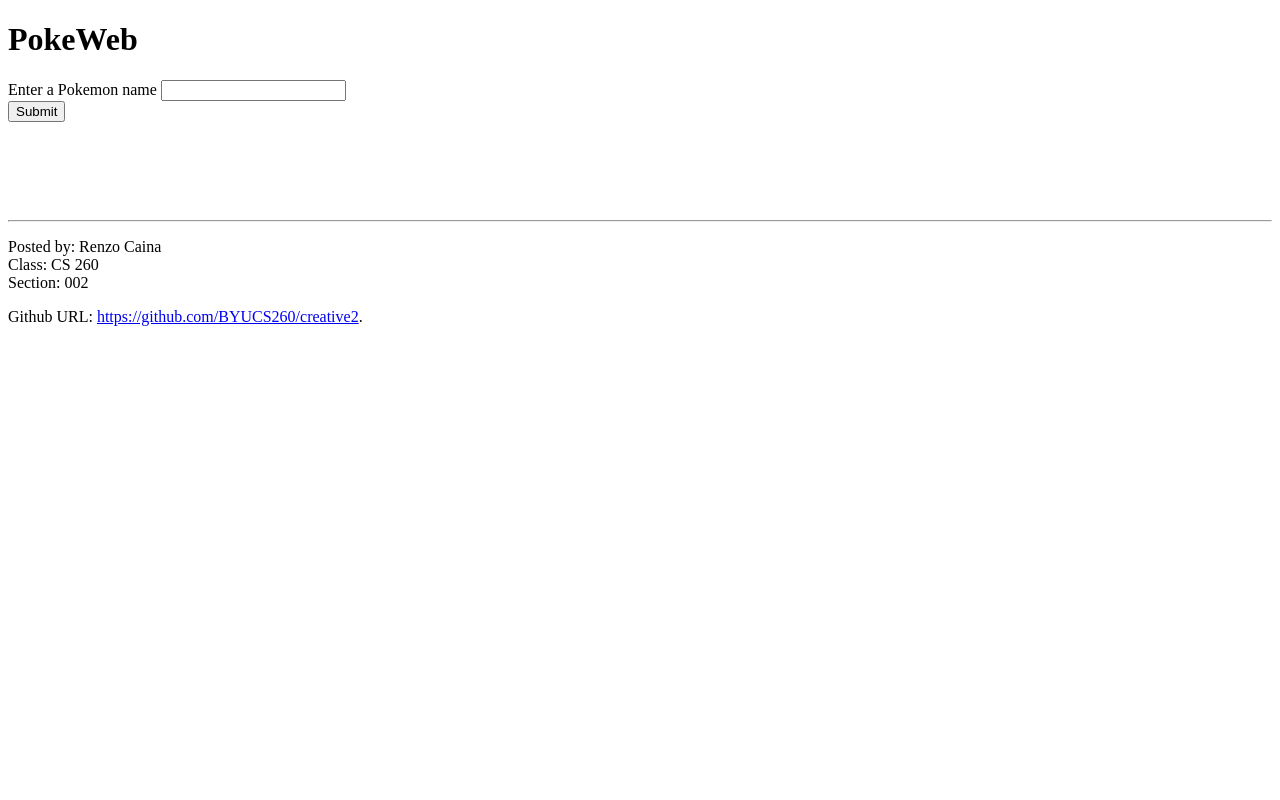
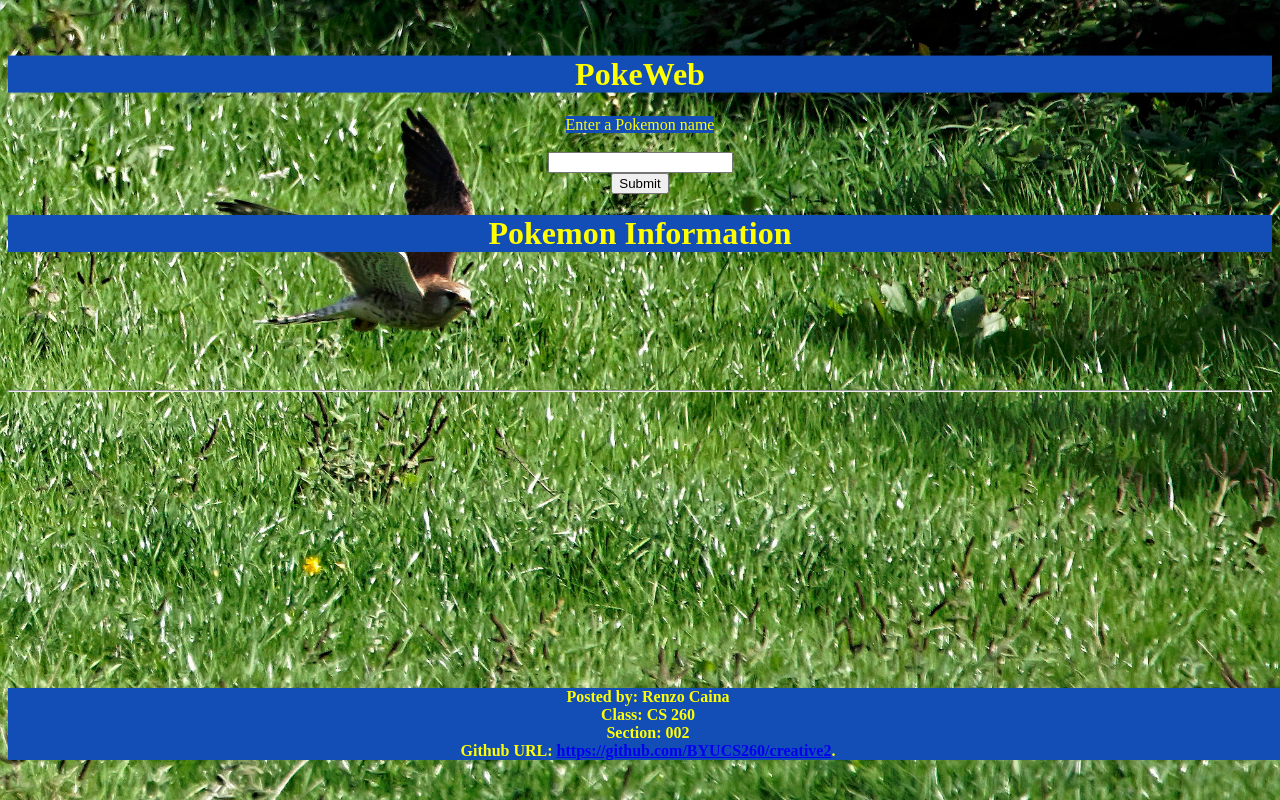
Before and after one commit to rcaina/creative2, a plain HTML site: page index.html in a window 1280 px wide. Drawn offline with Linux system fonts and the light colour scheme.

Commit message:
initial commit

```diff
--- a/index.html
+++ b/index.html
@@ -7,16 +7,23 @@
   </head>
   <body>
 
-    <h1>PokeWeb</h1>
-
+    <h1 class="txt">PokeWeb</h1>
+    <br>
+    <br>
     <form>
-      <label>Enter a Pokemon name</label>
+      <label class="txt">Enter a Pokemon name</label>
+      <br>
+      <br>
       <input id="nameInput" type="text"></input><br/>
       <input id="pokeSubmit" type="submit" value="Submit"></input>
     </form>
+    <h1 class="txt">Pokemon Information</h1>
+    <br>
     <div id="pokeResults">
     </div>
 
+
+<script type="text/javascript" src="script.js"></script>
   </body>
   <br>
   <br>
@@ -26,8 +33,8 @@
 <hr>
 <footer>
   <div id="footer">
-  <p>Posted by: Renzo Caina<br>Class: CS 260<br>Section: 002</p>
-  <p>Github URL: <a href="https://github.com/BYUCS260/creative2">
+  <p class="txt">Posted by: Renzo Caina<br>Class: CS 260<br>Section: 002<br>
+  Github URL: <a href="https://github.com/BYUCS260/lab2-javascript-rcaina">
   https://github.com/BYUCS260/creative2</a>.</p>
   </div>
 </footer>
--- a/script.js
+++ b/script.js
@@ -7,34 +7,37 @@ document.getElementById("pokeSubmit").addEventListener("click", function(event)
 
 
  /* global fetch */
-    const url = 'https://pokeapi.co/api/v2/pokemon/ditto/';
+    const url = 'https://pokeapi.co/api/v2/pokemon/' + value;
 
         fetch(url)
 
           .then(function(response) {
-
+            console.log("hello");
             return response.json();
 
           }).then(function(json) {
 
             console.log(json);
+            console.log(json.name);
 
-          });
-//       let results = "";
-//       results += '<h2>Weather in ' + json.name + "</h2>";
-// //       for (let i=0; i < json.weather.length; i++) {
-// 	results += '<img src="http://pokeapi.co/media/sprites/pokemon/shiny/12.png"/>';
-// //       }
-//     //   results += '<h2>' + json.abilities..name + " &deg;F</h2>";
-//     //   results += "<p>";
-// //       for (let i=0; i < json.weather.length; i++) {
-// // 	results += json.weather[i].description;
-// // 	if (i !== json.weather.length - 1)
-// // 	  results += ", ";
-// //       }
-//     //   results += "</p>";
-//       document.getElementById("pokeResults").innerHTML = results;
+            var pokeinfo='';
+       let results = json;
+      pokeinfo += '<h2 class="txt">Name:   ' + results.name + "<br></h2>";
+      pokeinfo += '<h2 class="txt">Type:   ' + results.types[0].type.name + "<br></h2>";
+      pokeinfo += '<h2 class="txt">Top Move(s):<br><br>'+ results.moves[0].move.name+'<br>';
 
-//    });
+        for (let i=1; i < results.moves.length; i++) {
+          pokeinfo +=results.moves[i].move.name+'<br>';
+          if(i == 3){
+            i = results.moves.length;
+          }
+        }
+        pokeinfo += '</h2>';
+
+       pokeinfo += '<img src="https://raw.githubusercontent.com/PokeAPI/sprites/master/sprites/pokemon/' + results.id + '.png" height="400" width="400"/>';
+
+       document.getElementById("pokeResults").innerHTML = pokeinfo;
+
+  });
 
 });
--- a/styles.css
+++ b/styles.css
@@ -0,0 +1,30 @@
+body {
+
+    background-image: url("pokegrass.jpg");
+      min-height: 500px;
+  background-attachment: fixed;
+  background-position: center;
+  background-repeat: no-repeat;
+  background-size: cover;
+  background-size: cover;
+    text-align: center;
+    font-family: serif;
+    color: yellow;
+}
+#footer{
+
+
+    position: fixed;
+    bottom: 0 !important;
+    width: 100% !important;
+    height: 8rem !important;
+    text-align: center;
+    font-weight: bold;
+
+}
+
+.txt{
+        background: #124EB6;
+    position: sticky;
+    top: 3.5rem;
+}
```
Also changed, not shown: pokegrass.jpg (added).
